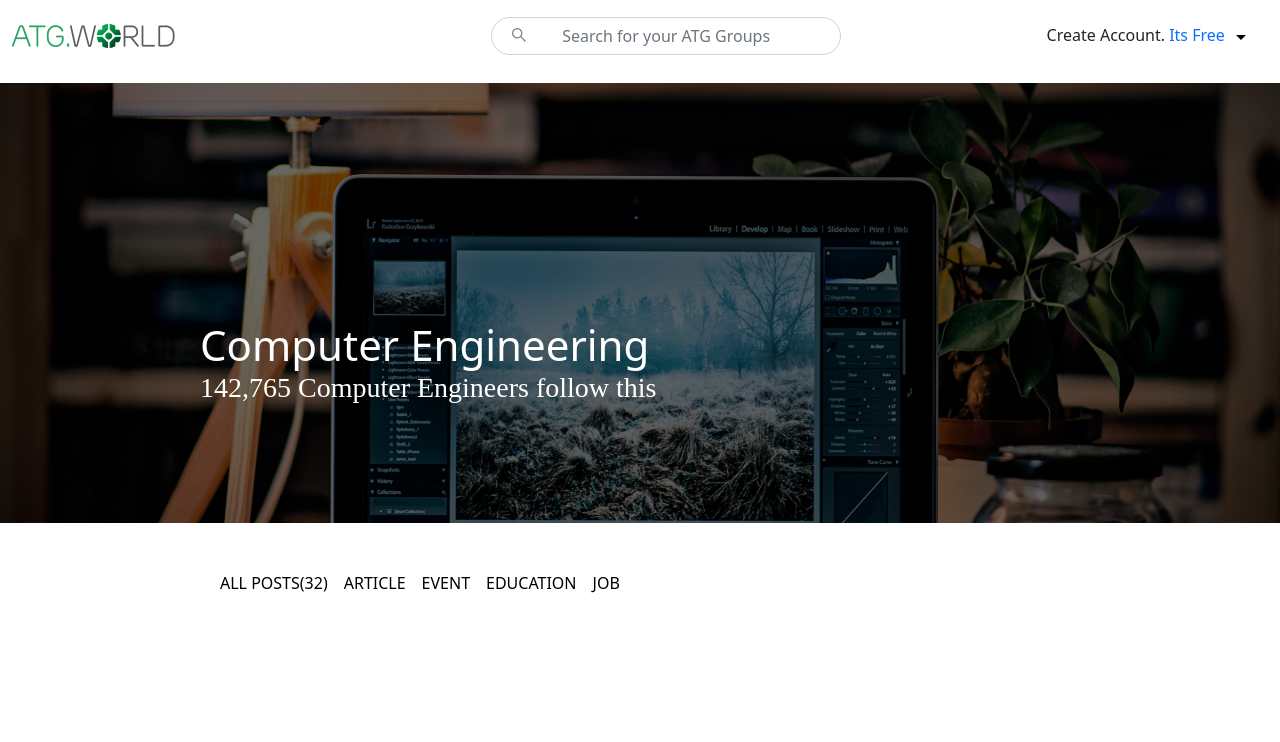
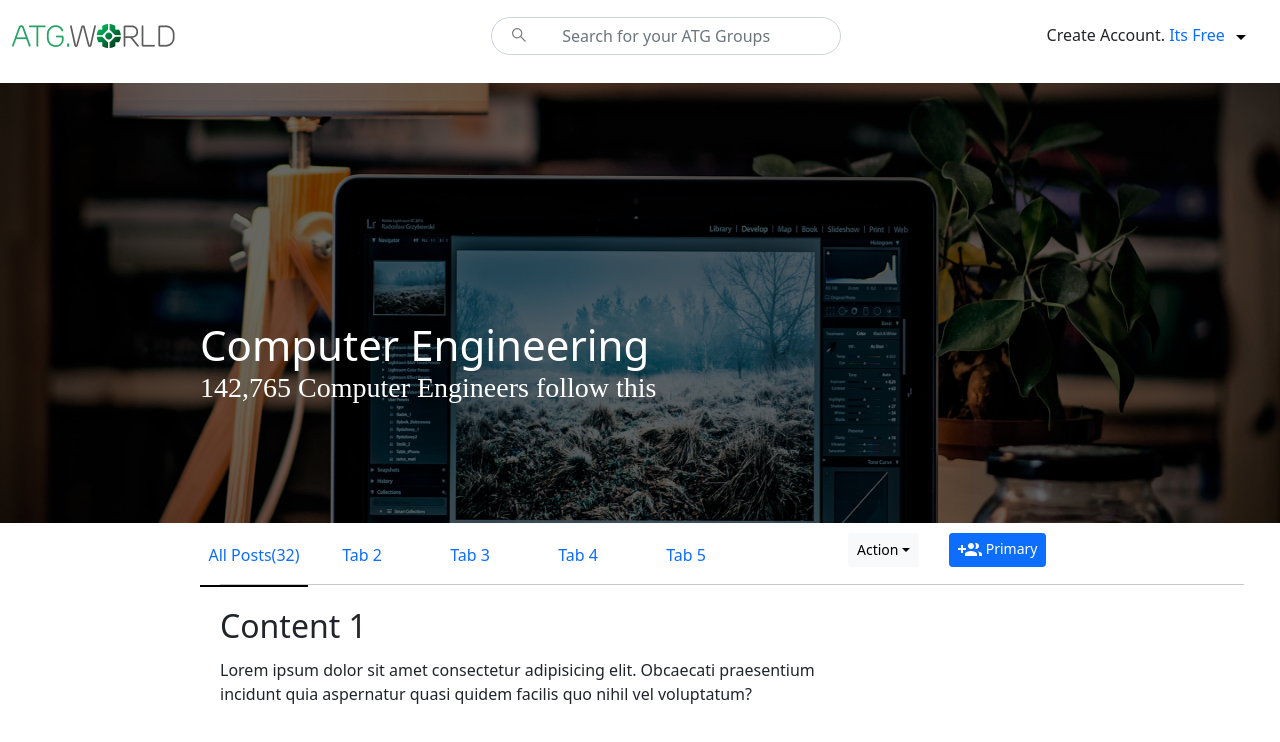
Before and after one commit to dimpalshetty/atgweb, a React (Create React App) app: page / in a window 1280 px wide. Shown: the top 742 px of the page. Built offline with nearby package versions, Linux system fonts and the light colour scheme.

Commit message:
body of webpage

```diff
--- a/src/App.css
+++ b/src/App.css
@@ -1,6 +1,7 @@
 * {
   margin: 0;
   padding: 0;
+  overflow-x: hidden;
 }
 
 
--- a/src/components/body.css
+++ b/src/components/body.css
@@ -1,12 +1,106 @@
 
 .PostLink{
     padding-left: 200px;
+
+
+    display: flex;
+    flex-direction: column;
+    position: relative;
+    width: 100%;
+  height: 300px;
+
 }
 
+
+
+.tabs {
+
+    padding-top: 20px;
+    padding-bottom: 10px;
+        width: 10%;
+        text-align: center;
+    cursor: pointer;
+    text-decoration: none;
+
+
+
+    outline: none;
+  }
+
+  .active-tabs  {
+    border-bottom: 2px solid black;
+
+
+  }
+
+
+  .active-tabs::before {
+    content: "";
+
+    position: absolute;
+
+    left: 50%;
+
+    width: calc(100% + 1px);
+    height: 5px;
+
+  }
+
+  .content-tabs {
+    flex-grow : 1;
+    width: 60%;
+
+  }
+  .content {
+    background: white;
+    padding: 20px;
+    width: 100%;
+    height: 100%;
+    display: none;
+    overflow-y: hidden;
+  }
+  .content h2 {
+    padding: 0px 0 5px 0px;
+  }
+
+
+  .content hr {
+    width: 80%;
+    height: 2px;
+    background: #222;
+    margin-bottom: 5px;
+    position: absolute;
+    top: 45px;
+  }
+  .content p {
+    width: 100%;
+    height: 100%;
+  }
+  .active-content {
+    display: block;
+  }
+
+  .singlebutton {
+      padding-top: 10px;
+      padding-bottom: 20px;
+      padding-left: 30px;
+  }
+
+  .btn-group{
+      padding-left: 10%;
+      padding-top: 10px;
+      padding-bottom: 20px;
+  }
+
+.bloc-tabs {
+    display: flex;
+    width: 100%
+  }
 .nav-link {
     color: black !important;
 
 }
+
 
 
 
@@ -17,71 +111,3 @@
 
 
   }
-
-
-
-  .container {
-    margin-top: 32px;
-  }
-
-
-  /* tab content */
-  #exTab1 .tab-content {
-    color : white;
-    background-color: #EF476F;
-  }
-
-  #exTab1 .tab-pane {
-     padding : 5px 15px;
-  }
-
-  /* my attempt at individual tab styling */
-  #exTab1 .tab-content > [id='1a']  {
-      background-color: #EF476F;
-  }
-
-  #exTab1 .tab-content > [id='2a']  {
-      background-color: #FF6663;
-  }
-
-  #exTab1 .tab-content > [id='3a']  {
-      background-color: #FFD166;
-  }
-
-
-
-  /* pills styling */
-  #exTab1 .nav-pills > li > a {
-    border-radius: 0;
-  }
-  div#exTab1.container {
-      padding-bottom: 64px;
-  }
-  li.active {
-      background: #E9C46A;
-  }
-  .nav-pills > li > a.adopt-tab {
-      color: #EF476F;
-      border: none;
-  }
-  .nav-pills > li.active > a.adopt-tab {
-      background-color: #EF476F;
-      color: white;
-      border: none;
-  }
-  .nav-pills > li > a.donate-tab {
-      color: #FF6663;
-      border: none;
-  }
-  .nav-pills > li.active > a.donate-tab {
-      background-color: #FF6663;
-      border: none;
-  }
-  .nav-pills > li > a.join-tab {
-      color: #FFD166;
-      border: none;
-  }
-  .nav-pills > li.active > a.join-tab {
-      background-color: #FFD166;
-      border: none;
-  }
--- a/src/components/body.js
+++ b/src/components/body.js
@@ -4,13 +4,145 @@
 import '../components/body.css';
 import SearchIcon from "@material-ui/icons/Search";
 import ArrowDropDownIcon from '@material-ui/icons/ArrowDropDown';
+import GroupAddIcon from '@material-ui/icons/GroupAdd';
 import '../../node_modules/bootstrap/dist/css/bootstrap.min.css';
 
 function Body() {
+
+  const [toggleState, setToggleState] = useState(1);
+
+  const toggleTab = (index) => {
+    setToggleState(index);
+  };
+
   return (
 
 
     <div className="PostLink">
+
+      <div className="bloc-tabs">
+        <a
+          className={toggleState === 1 ? "tabs active-tabs" : "tabs"}
+          onClick={() => toggleTab(1)}
+        >
+          All Posts(32)
+        </a>
+        <a
+          className={toggleState === 2 ? "tabs active-tabs" : "tabs"}
+          onClick={() => toggleTab(2)}
+        >
+          Tab 2
+        </a>
+        <a
+          className={toggleState === 3 ? "tabs active-tabs" : "tabs"}
+          onClick={() => toggleTab(3)}
+        >
+          Tab 3
+        </a>
+        <a
+          className={toggleState === 4 ? "tabs active-tabs" : "tabs"}
+          onClick={() => toggleTab(4)}
+        >
+          Tab 4
+        </a>
+        <a
+          className={toggleState === 5 ? "tabs active-tabs" : "tabs"}
+          onClick={() => toggleTab(5)}
+        >
+          Tab 5
+        </a>
+
+        <div class="btn-group">
+  <button type="button" class="btn btn-light dropdown-toggle btn-sm" data-bs-toggle="dropdown static" aria-expanded="false">
+    Action
+  </button>
+  <ul class="dropdown-menu ">
+    <li><a class="dropdown-item" href="#">Action</a></li>
+    <li><a class="dropdown-item" href="#">Another action</a></li>
+    <li><a class="dropdown-item" href="#">Something else here</a></li>
+    <li><hr class="dropdown-divider"/></li>
+    <li><a class="dropdown-item" href="#">Separated link</a></li>
+  </ul>
+</div>
+<div className="singlebutton"><button type="button"  class="btn btn-primary btn-sm"> <GroupAddIcon/> Primary</button> </div>
+
+      </div>
+      <div className="content-tabs">
+        <div
+          className={toggleState === 1 ? "content  active-content" : "content"}
+        >
+          <h2>Content 1</h2>
+          <hr />
+          <p>
+            Lorem ipsum dolor sit amet consectetur adipisicing elit. Obcaecati
+            praesentium incidunt quia aspernatur quasi quidem facilis quo nihil
+            vel voluptatum?
+          </p>
+        </div>
+
+        <div
+          className={toggleState === 2 ? "content  active-content" : "content"}
+        >
+          <h2>Content 2</h2>
+          <hr />
+          <p>
+            Lorem ipsum dolor sit amet consectetur adipisicing elit. Sapiente
+            voluptatum qui adipisci.
+          </p>
+        </div>
+
+        <div
+          className={toggleState === 3 ? "content  active-content" : "content"}
+        >
+          <h2>Content 3</h2>
+          <hr />
+          <p>
+            Lorem ipsum dolor sit amet, consectetur adipisicing elit. Eos sed
+            nostrum rerum laudantium totam unde adipisci incidunt modi alias!
+            Accusamus in quia odit aspernatur provident et ad vel distinctio
+            recusandae totam quidem repudiandae omnis veritatis nostrum
+            laboriosam architecto optio rem, dignissimos voluptatum beatae
+            aperiam voluptatem atque. Beatae rerum dolores sunt.
+          </p>
+        </div>
+        <div
+          className={toggleState === 4 ? "content  active-content" : "content"}
+        >
+          <h2>Content 4</h2>
+          <hr />
+          <p>
+            Lorem ipsum dolor sit amet, consectetur adipisicing elit. Eos sed
+            nostrum rerum laudantium totam unde adipisci incidunt modi alias!
+            Accusamus in quia odit aspernatur provident et ad vel distinctio
+            recusandae totam quidem repudiandae omnis veritatis nostrum
+            laboriosam architecto optio rem, dignissimos voluptatum beatae
+            aperiam voluptatem atque. Beatae rerum dolores sunt.
+          </p>
+        </div>
+        <div
+          className={toggleState === 5 ? "content  active-content" : "content"}
+        >
+          <h2>Content 5</h2>
+          <hr />
+          <p>
+            Lorem ipsum dolor sit amet, consectetur adipisicing elit. Eos sed
+            nostrum rerum laudantium totam unde adipisci incidunt modi alias!
+            Accusamus in quia odit aspernatur provident et ad vel distinctio
+            recusandae totam quidem repudiandae omnis veritatis nostrum
+            laboriosam architecto optio rem, dignissimos voluptatum beatae
+            aperiam voluptatem atque. Beatae rerum dolores sunt.
+          </p>
+        </div>
+      </div>
+
+
+
+
+    </div>
+
+
+
+    /* <div className="PostLink">
      <nav class="navbar navbar-expand-lg pl-md-5 ">
         <div class="container" id="link">
           <ul class="navbar-nav">
@@ -33,7 +165,7 @@
         </div>
       </nav>
 
-</div>
+    </div>  */
 
 
 
```
Lines whose indentation alone changed are shown as unchanged.
